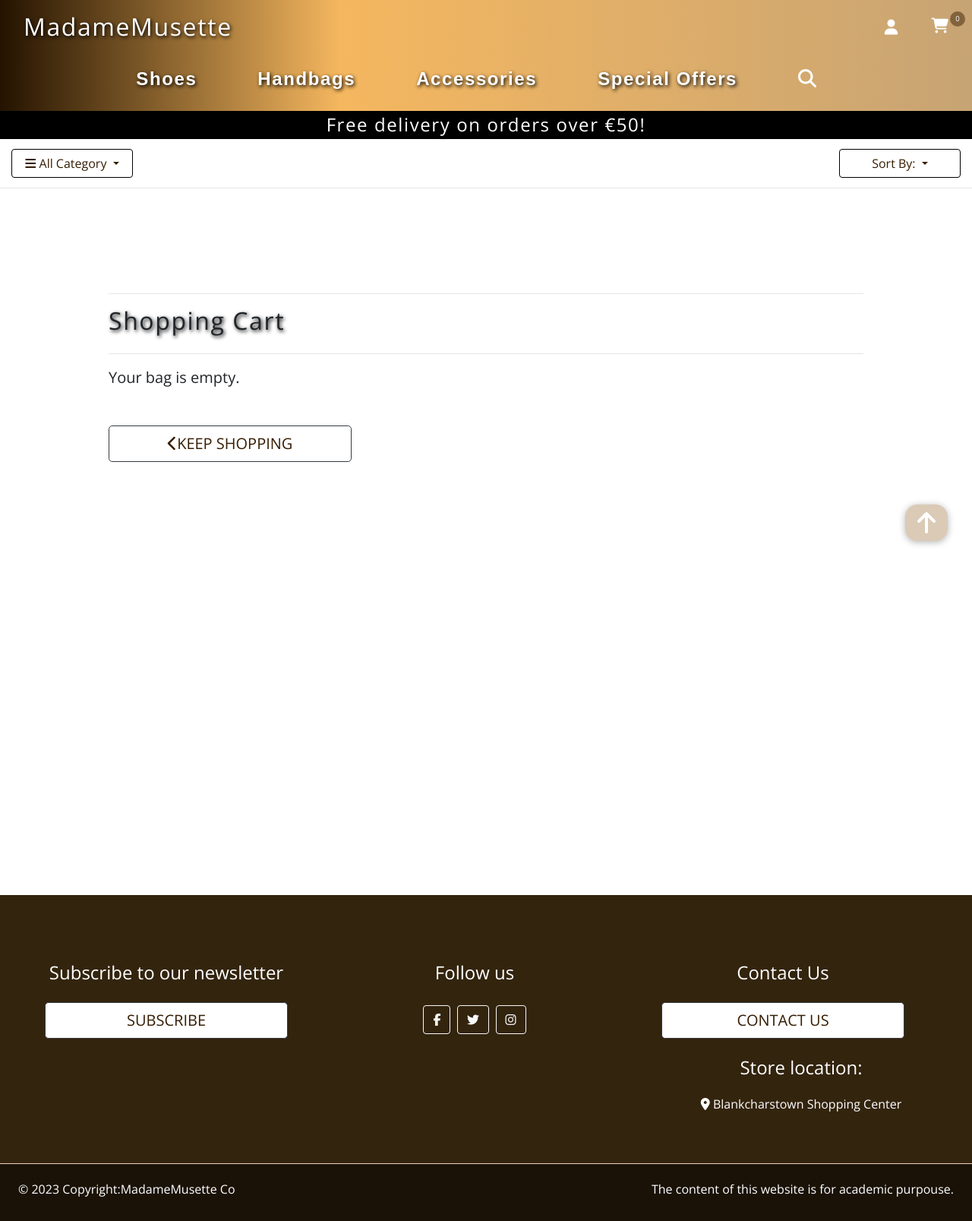
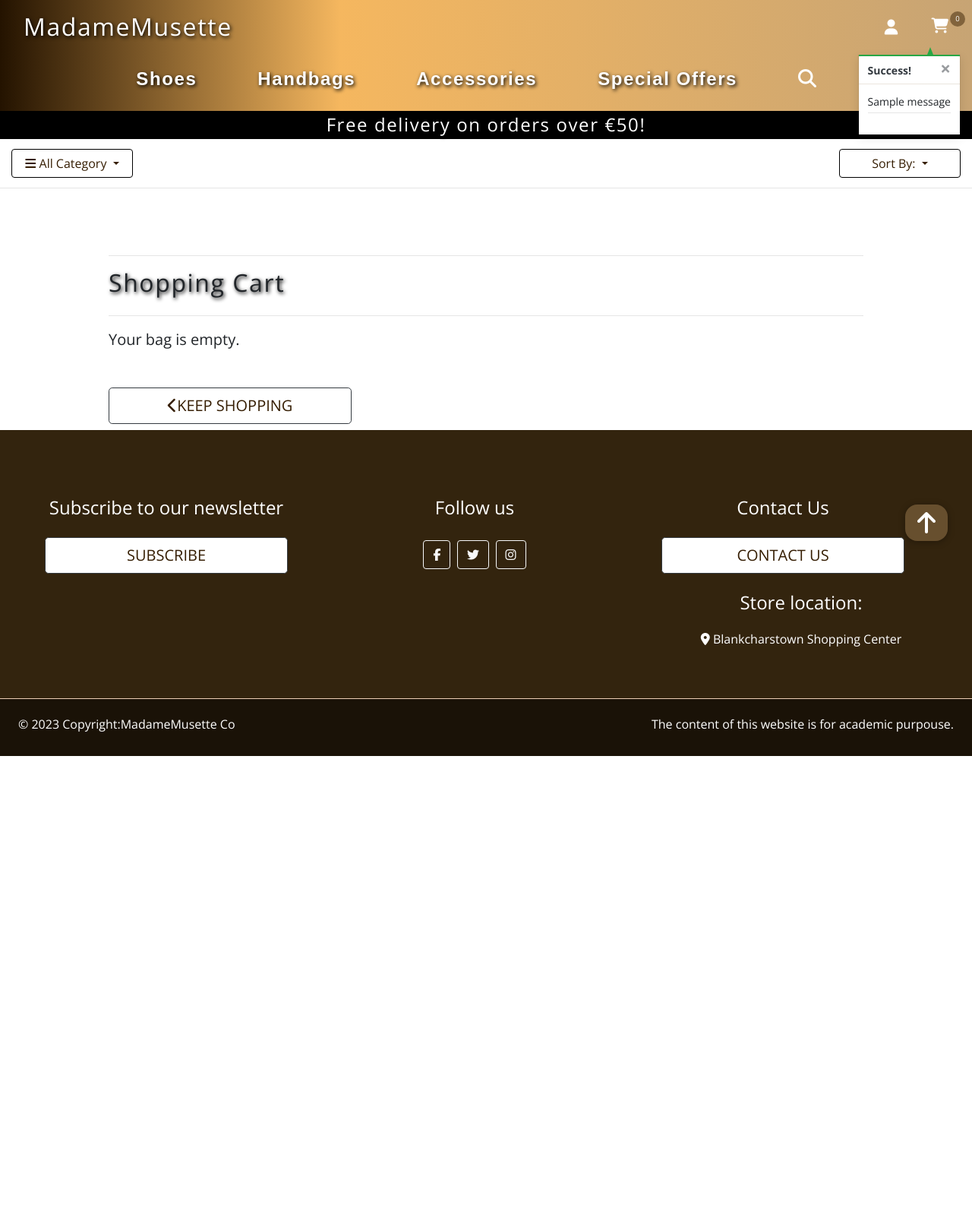
Before and after one commit to fitabigail/Madame-Musette, a Django app: page /cart/ in a window 1280 px wide. Shown: the whole page at 76% size. After the commit the page ends 995 px from the top, so only its background shows below. Run offline with Django 3.2, Linux system fonts and the light colour scheme; data comes from the database, SQL or seed files in the repository; both versions use the stored data as it was after the commit; one stand-in notice (Sample message) is shown; some libraries are stand-ins or nearby versions.

Commit message:
Added toasts notifications, and shopping cart previe

```diff
--- a/cart/views.py
+++ b/cart/views.py
@@ -16,6 +16,7 @@
 def add_to_cart(request, item_id):
     """ Add a quantity of the specified product to the shopping cart"""
 
+    product = Product.objects.get(pk=item_id)
     quantity = int(request.POST.get('quantity'))
     redirect_url = request.POST.get('redirect_url')
     size = None
@@ -27,16 +28,25 @@
         if item_id in list(cart.keys()):
             if size in cart[item_id]['items_by_size'].keys():
                 cart[item_id]['items_by_size'][size] += quantity
+                messages.success(
+                    request, f'Updated size  for {product.name} {size.upper()} quantity: {cart[item_id]["items_by_size"][size]}')
             else:
                 cart[item_id]['items_by_size'][size] = quantity
+                messages.success(
+                    request, f'Added size {size.upper()} {product.name} to your cart')
         else:
             cart[item_id] = {'items_by_size': {size: quantity}}
+            messages.success(
+                request, f'Added size {size.upper()} {product.name} to your cart')
     else:
 
         if item_id in list(cart.keys()):
             cart[item_id] += quantity
+            messages.success(
+                request, f'Updated {product.name} quantity: {cart[item_id]}')
         else:
             cart[item_id] = quantity
+            messages.success(request, f'Added {product.name} to your cart')
 
     request.session['cart'] = cart
     return redirect(redirect_url)
@@ -45,6 +55,7 @@
 def update_cart(request, item_id):
     """Adjust the quantity of the specified product to the specified amount"""
 
+    product = Product.objects.get(pk=item_id)
     quantity = int(request.POST.get('quantity'))
     size = None
     if 'product_size' in request.POST:
@@ -54,15 +65,22 @@
     if size:
         if quantity > 0:
             cart[item_id]['items_by_size'][size] = quantity
+            messages.success(
+                request, f'Updated size {size.upper()} {product.name} quantity: {cart[item_id]["items_by_size"][size]}')
         else:
             del cart[item_id]['items_by_size'][size]
             if not cart[item_id]['items_by_size']:
                 cart.pop(item_id)
+            messages.success(
+                request, f'Removed size {size.upper()} {product.name} from your cart')
     else:
         if quantity > 0:
             cart[item_id] = quantity
+            messages.success(
+                request, f'Updated {product.name} quantity: {cart[item_id]}')
         else:
             cart.pop(item_id)
+            messages.success(request, f'Removed {product.name} from your cart')
 
     request.session['cart'] = cart
     return redirect(reverse('cart_view'))
@@ -71,9 +89,8 @@
 def remove_from_cart(request, item_id):
     """Remove the item from the shopping cart"""
 
-    #product = get_object_or_404(Product(), pk=item_id)
-
     try:
+        product = Product.objects.get(pk=item_id)
         size = None
         if 'product_size' in request.POST:
             size = request.POST['product_size']
@@ -83,15 +100,15 @@
             del cart[item_id]['items_by_size'][size]
             if not cart[item_id]['items_by_size']:
                 cart.pop(item_id)
-                # messages.success(request, f'{product.item_id}"removed from your cart')
+            messages.success(
+                request, f'Removed size {size.upper()} {product.name} from your cart')
         else:
             cart.pop(item_id)
-            # messages.success(request, f'{product.item_id}"removed from your cart')
-
+            messages.success(request, f'Removed {product.name} from your cart')
         request.session['cart'] = cart
         return HttpResponse(status=200)
 
     except Exception as e:
-        # messages.error(
-            # request, f'An error occured removing "{e}" from your cart')
+        messages.error(
+            request, f'An error occured removing item: "{e}" from your cart')
         return HttpResponse(status=500)
--- a/madame_musette/settings.py
+++ b/madame_musette/settings.py
@@ -88,6 +88,9 @@
         },
     },
 ]
+
+MESSAGE_STORAGE = 'django.contrib.messages.storage.session.SessionStorage'
+
 AUTHENTICATION_BACKENDS = (
     # Needed to login by username in Django admin, regardless of `allauth`
     'django.contrib.auth.backends.ModelBackend',
--- a/products/templates/products/products.html
+++ b/products/templates/products/products.html
@@ -18,7 +18,7 @@
 
         </div>
 
-        <div class="row-fluid w-100">
+        <div class="row-fluid w-100 products-display">
             <div class="product-container col-10 offset-1">
                 <div class="row mt-1 mb-5">
                     <div class="col-12 col-md-6 my-auto order-md-last d-flex justify-content-center justify-content-md-end">
--- a/products/views.py
+++ b/products/views.py
@@ -34,7 +34,8 @@
     if request.GET:
         if 'category' in request.GET:
             categories = request.GET['category'].split(',')
-            products = products.filter(category__name__in=categories, in_stock=True, is_customized=True,)
+            products = products.filter(category__name__in=categories,
+                                       in_stock=True, is_customized=True,)
             categories = Category.objects.filter(name__in=categories)
 
     page_num = request.GET.get('page', 1)
@@ -80,10 +81,9 @@
             query = Q(name__icontains=keyword) | Q(description__icontains=keyword)
             products = Product.objects.order_by('-updated_date').filter(query)
             product_count = products.count()
-
     data = {
         'keyword': keyword,
         'products': products,
         'product_count': product_count,
-    }
+        }
     return render(request, 'products/products.html', data)
--- a/static/css/base.css
+++ b/static/css/base.css
@@ -161,8 +161,6 @@
 
 }
 
-
-
 .card-img,
 .card-img-top {
     box-shadow: 0 1rem 1.5rem rgba(0, 0, 0, .1), 0 0 2rem rgba(0, 0, 0, .1);
@@ -285,7 +283,7 @@
 /* -----Shopping cart page ----- */
 
 .cart-container{
-    height: 100vh;
+    height: auto;
     margin-top: 20rem;
 }
 .img-cart {
@@ -300,11 +298,6 @@
   /* ---- Footer ----*/
 
 .footer {
-   /* position: absolute;
-    bottom: 0;
-    width: 100%;
-
-    margin-top: 50rem;*/
     background-color: #33240e!important;
     color:#fff;
     font-size: 2px;
@@ -420,6 +413,8 @@
 
 
 
+
+
 /* ----- Full page search (code reused from PP4- LamborghiniDeals) ------ */
 
 #full-page-search {
@@ -519,8 +514,79 @@
 
 }
 
+/* Toasts  messages copied form BoutiqueAdo */
 
+.message-container {
+    position: fixed;
+    top: 72px;
+    right: 15px;
+    z-index: 99999999999;
+}
 
+.custom-toast {
+    overflow: visible;
+}
+
+.toast-capper {
+    height: 2px;
+}
+
+/* from CSS-tricks.com: https://css-tricks.com/snippets/css/css-triangle/ */
+.arrow-up {
+    width: 0;
+    height: 0;
+    border-left: 4px solid transparent;
+    border-right: 4px solid transparent;
+    border-bottom: 10px solid black;
+    position: absolute;
+    top: -10px;
+    right: 36px;
+}
+
+/* Convenience classes - colors copied from Bootstrap */
+.arrow-primary {
+    border-bottom-color: #007bff !important;
+}
+
+.arrow-secondary {
+    border-bottom-color: #6c757d !important;
+}
+
+.arrow-success {
+    border-bottom-color: #28a745 !important;
+}
+
+.arrow-danger {
+    border-bottom-color: #dc3545 !important;
+}
+
+.arrow-warning {
+    border-bottom-color: #ffc107 !important;
+}
+
+.arrow-info {
+    border-bottom-color: #17a2b8 !important;
+}
+
+.arrow-light {
+    border-bottom-color: #f8f9fa !important;
+}
+
+.arrow-dark {
+    border-bottom-color: #343a40 !important;
+}
+
+.bag-notification-wrapper {
+    height: 100px;
+    overflow-x: hidden;
+    overflow-y: auto;
+}
+
+.bag-notification-wrapper {
+    height: 200px;
+    overflow-x: hidden;
+    overflow-y: auto;
+}
 /* -------------------------------- Media Queries */
 
 /* Slightly larger container on xl screens */
--- a/templates/base.html
+++ b/templates/base.html
@@ -31,7 +31,9 @@
 
   {% block corejs %}
   <script src="https://kit.fontawesome.com/21d6103b31.js" crossorigin="anonymous"></script>
-  <script src="https://code.jquery.com/jquery-3.4.1.min.js" integrity="sha256-CSXorXvZcTkaix6Yvo6HppcZGetbYMGWSFlBw8HfCJo=" crossorigin="anonymous"></script>
+  <script src="https://code.jquery.com/jquery-3.7.0.min.js"
+    integrity="sha256-2Pmvv0kuTBOenSvLm6bvfBSSHrUJ+3A7x6P5Ebd07/g=" crossorigin="anonymous"></script>
+  <!--<script src="https://code.jquery.com/jquery-3.4.1.min.js" integrity="sha256-CSXorXvZcTkaix6Yvo6HppcZGetbYMGWSFlBw8HfCJo=" crossorigin="anonymous"></script>-->
   <script src="https://cdn.jsdelivr.net/npm/popper.js@1.16.0/dist/umd/popper.min.js"
     integrity="sha384-Q6E9RHvbIyZFJoft+2mJbHaEWldlvI9IOYy5n3zV9zzTtmI3UksdQRVvoxMfooAo" crossorigin="anonymous">
   </script>
@@ -84,7 +86,11 @@
             <a href="{% url 'cart_view' %}" class="nav-link text-white cart position-relative d-inline-flex">
               <i class="fas fa fa-shopping-cart fa-lg"></i>
               <span class="cart-basket d-flex align-items-center justify-content-center">
-                {{product_count}}
+                {% if product_count %}
+                  {{product_count}}
+                {% else %}
+                  0
+                {% endif %}
               </span>
             </a>
           </li>
@@ -113,19 +119,21 @@
   {% endblock %}
 
   {% if messages %}
-
-  {% for message in messages %}
-
-  <div class="container-fluid p-0">
-    <div class="alert {{ message.tags }} alert-dismissible" role="alert">
-      <button type="button" class="close" data-dismiss="alert" aria-label="Close">
-        <span aria-hidden="True">&times;</span>
-      </button>
-      {{ message }}
-    </div>
+  <div class="message-container">
+    {% for message in messages %}
+    {% with message.level as level %}
+    {% if level == 40 %}
+    {% include 'includes/toasts/toast_errors.html' %}
+    {% elif level == 30 %}
+    {% include 'includes/toasts/toast_warning.html' %}
+    {% elif level == 25 %}
+    {% include 'includes/toasts/toast_success.html' %}
+    {% else %}
+    {% include 'includes/toasts/toast_info.html' %}
+    {% endif %}
+    {% endwith %}
+    {% endfor %}
   </div>
-
-  {% endfor %}
   {% endif %}
 
   {% block page_header %}
@@ -135,6 +143,9 @@
   {% endblock %}
 
   {% block postloadjs %}
+  <script type="text/javascript">
+    $('.toast').toast('show');
+  </script>
   {% endblock %}
 
   <!-- Full Page Search -->
@@ -291,9 +302,9 @@
 
   </footer>
   <!--End Footer-->
+
   <!--Scroll up button-->
-  <!--Scroll up button-->
-<a href="#" class="scroll_btn text-white" aria-label="Scroll"><i class="fas fa-arrow-up"></i></a>
+  <a href="#" class="scroll_btn text-white" aria-label="Scroll"><i class="fas fa-arrow-up"></i></a>
 
 
 
--- a/templates/includes/mobile-top-header.html
+++ b/templates/includes/mobile-top-header.html
@@ -55,7 +55,11 @@
     <a href="{% url 'cart_view' %}" class="nav-link text-white cart position-relative d-inline-flex">
         <i class="fas fa fa-shopping-cart fa-md"></i>
         <span class="cart-basket-mobile d-flex align-items-center justify-content-center">
-          {{product_count}}
+            {% if product_count %}
+                {{product_count}}
+            {% else %}
+                0
+            {% endif %}
         </span>
       </a>
 </li>
--- /dev/null
+++ b/templates/includes/toasts/toast_success.html
@@ -0,0 +1,56 @@
+<div class="toast custom-toast rounded-0 border-top-0" data-autohide="false">
+    <div class="arrow-up arrow-success"></div>
+    <div class="w-100 toast-capper bg-success"></div>
+    <div class="toast-header bg-white text-dark">
+        <strong class="mr-auto">Success!</strong>
+        <button type="button" class="ml-2 mb-1 close text-dark" data-dismiss="toast" aria-label="Close">
+            <span aria-hidden="true">&times;</span>
+        </button>
+    </div>
+    <div class="toast-body bg-white">
+        <div class="row">
+            <div class="col">
+                {{ message }}
+                <hr class="mt-1 mb-3">
+            </div>
+        </div>
+
+        {% if product_count %}
+            <p class="logo-font bg-white text-black py-1">Your Cart ({{ product_count }})</p>
+            <div class="bag-notification-wrapper">
+                {% for item in cart_items %}
+                    <div class="row">
+                        <div class="col-3 my-1">
+                            <img class="w-100" src="{{ item.product.image.url }}">
+                        </div>
+                        <div class="col-9">
+                            <p class="my-0"><strong>{{ item.product.name }}</strong></p>
+                            <p class="my-0 small">Size: {% if item.product.has_sizes %}{{ item.size|upper }}{% else %}N/A{% endif %}</p>
+                            <p class="my-0 small text-muted">Qty: {{ item.quantity }}</p>
+                        </div>
+                    </div>
+                {% endfor %}
+            </div>
+            <div class="row">
+                <div class="col">
+                    <strong><p class="mt-3 mb-1 text-black">
+                        Cart Total:{% if free_delivery_delta > 0 %} (Exc. delivery){% endif %}:
+                        <span class="float-right"> € {{ total|floatformat:2 }}</span>
+                    </p></strong>
+                    {% if free_delivery_delta > 0 %}
+                        <p class="mb-0 p-2 bg-warning shadow-sm text-black text-center">
+                            Spend <strong>€ {{ free_delivery_delta }}</strong> more to get free delivery!
+                        </p>
+                    {% endif %}
+                    <a href="{% url 'cart_view' %}" class="btn checkout-btn btn-block rounded-0">
+                        <span class="text-uppercase">Go To Secure Checkout</span>
+                        <span class="icon">
+                            <i class="fas fa-lock"></i>
+                        </span>
+                    </a>
+                </div>
+            </div>
+        {% endif %}
+    </div>
+
+</div>
```
Also changed, not shown: templates/includes/toasts/toast_errors.html (added, +13 -0 lines), templates/includes/toasts/toast_warning.html (added, +13 -0 lines), templates/includes/toasts/toasts_info.html (added, +13 -0 lines), README.md, cart/context_processors.py (line endings or trailing spaces), db.sqlite3.
